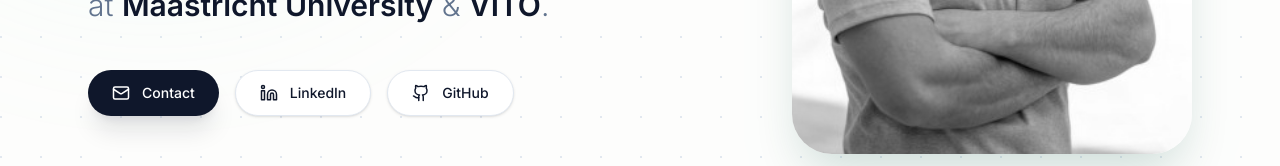
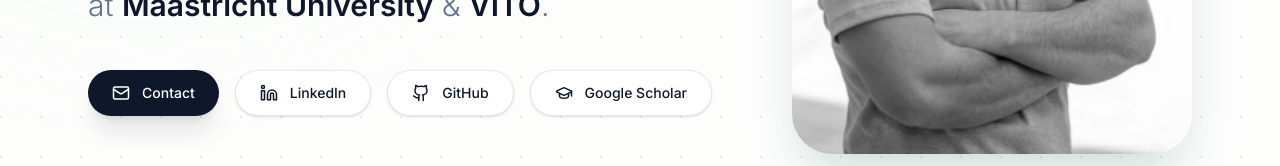
Before and after one commit to mahmoudibrahim98/mahmoudibrahim98.github.io, a React (Vite) app: page / in a window 1280 px wide. Shown: the part 484-650 px from the top of the page. Built offline with nearby package versions, Linux system fonts and the light colour scheme; a web font is replaced by a local one.

Commit message:
Add Google Scholar button to hero; add project site link for ICU time series paper

```diff
--- a/src/App.tsx
+++ b/src/App.tsx
@@ -243,6 +243,9 @@ export default function App() {
                 </a>
                 <a href={cvData.github} target="_blank" rel="noopener noreferrer" className="flex items-center gap-3 px-6 py-3 rounded-full bg-white border border-slate-200 text-sm font-medium hover:border-emerald-500 hover:text-emerald-600 transition-all duration-300 shadow-sm">
                   <Github size={18} /> GitHub
+                </a>
+                <a href={cvData.scholar} target="_blank" rel="noopener noreferrer" className="flex items-center gap-3 px-6 py-3 rounded-full bg-white border border-slate-200 text-sm font-medium hover:border-emerald-500 hover:text-emerald-600 transition-all duration-300 shadow-sm">
+                  <GraduationCap size={18} /> Google Scholar
                 </a>
               </div>
             </motion.div>
--- a/src/data.ts
+++ b/src/data.ts
@@ -87,6 +87,7 @@ export const cvData = {
       journal: "ECML PKDD SynDAiTE Workshop 2025",
       year: "2025",
       link: "https://arxiv.org/abs/2510.19728",
+      site: "https://mahmoudibrahim98.github.io/icu-auto-diff-site/",
     },
     {
       title: "Generative AI for Synthetic Data Across Multiple Medical Modalities: A Systematic Review of Recent Developments and Challenges",
```
